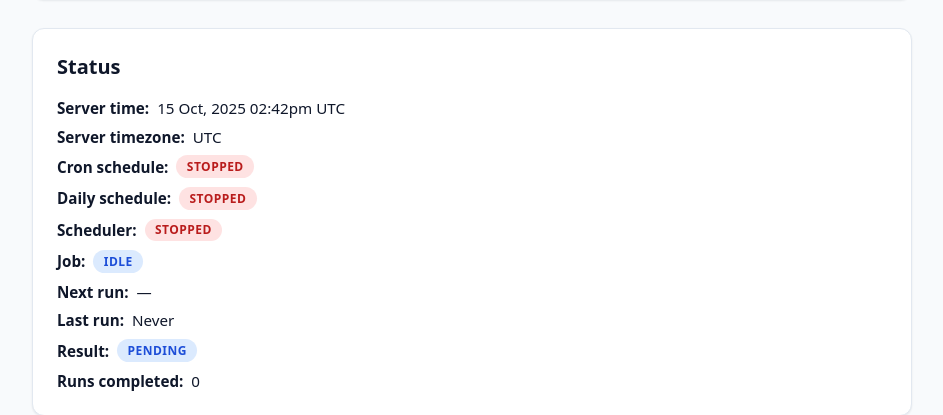
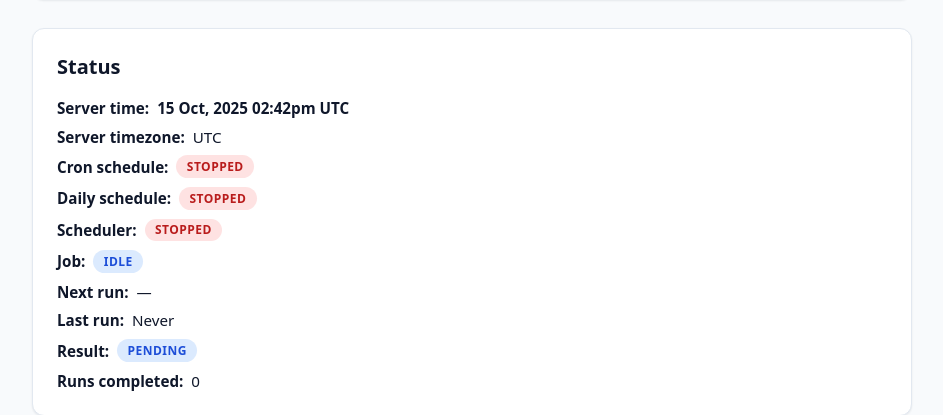
Before and after one commit to Incrisz/uniti-deployer, a Flask app: page / in a window 1280 px wide. Shown: the part 876-1291 px from the top of the page, without its empty margins (168-1111 px from the left). Run offline with Flask 3, Linux system fonts and the light colour scheme.

Commit message:
status time made bold

```diff
--- a/templates/index.html
+++ b/templates/index.html
@@ -124,6 +124,9 @@
         display: grid;
         gap: 0.55rem;
         font-size: 0.95rem;
+      }
+      .status-value-strong {
+        font-weight: 600;
       }
 
       .status-line {
@@ -310,7 +313,7 @@
         <div id="status-board">
           <div class="status-line">
             <strong>Server time:</strong>
-            <span id="server-time">—</span>
+            <span id="server-time" class="status-value-strong">—</span>
           </div>
           <div class="status-line">
             <strong>Server timezone:</strong>
```
